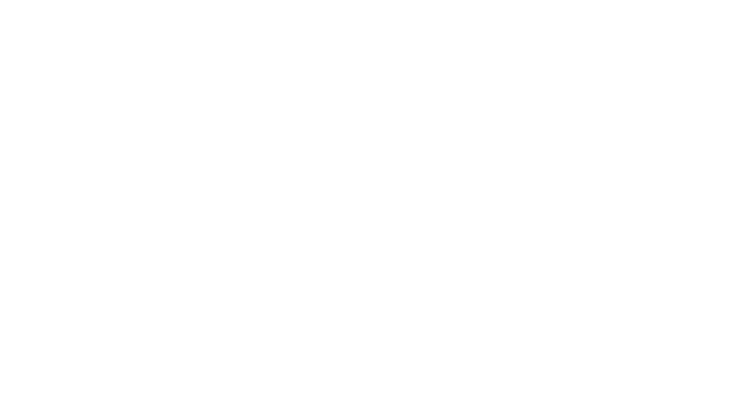
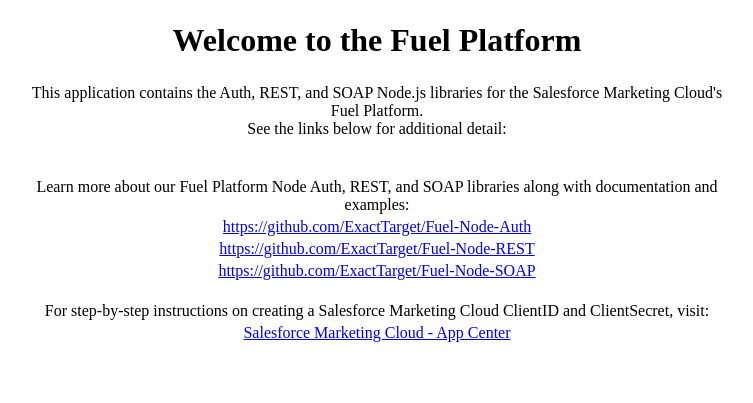
Before and after one commit to sarveshahuja/Demo-PHP, a PHP site: page /init/index.php in a window 1280 px wide. Before the commit the part shown is empty. Shown: the part 504-907 px from the top of the page, without its empty margins (263-1016 px from the left). Before the commit the page ends 22 px from the top, so only its background shows below. Run offline with PHP 8.4, Linux system fonts and the light colour scheme.

Commit message:
third commit

```diff
--- a/init/index.php
+++ b/init/index.php
@@ -1,8 +1,51 @@
+<!DOCTYPE html>
 <html>
- <head>
-  <title>PHP Test</title>
- </head>
- <body>
- <?php echo '<p>Hello World</p>'; ?>
- </body>
+  <head>
+    <title>Salesforce Marketing Cloud - Welcome to the Fuel Platform</title>
+    <link rel="stylesheet" type="text/css" href="./stylesheet.css">
+  </head>
+  <body>
+    <table width="100%">
+      <tr>
+        <td bgcolor="#7C868D" height="150" width="100%">
+          <table align="center" width="80%">
+            <tr>
+              <td align="left"><img src="http://image.s6.exacttarget.com/lib/fe9112727360007b77/m/1/SFMC_logo.png" style="width: 50%;"></td>
+            </tr>
+          </table>
+        </td>
+      </tr>
+      <tr>
+        <td bgcolor="#E98300" height="60" width="100%"></td>
+      </tr>
+    </table>
+    <table width="60%" align="center">
+      <tr>
+        <td align="center"><br>
+          <h1>Welcome to the Fuel Platform</h1>
+        </td>
+      </tr>
+      <tr>
+        <td align="center">This application contains the Auth, REST, and SOAP Node.js libraries for the Salesforce Marketing Cloud's Fuel Platform.<br>See the links below for additional detail:</td>
+      </tr>
+      <tr>
+        <td align="center"><br><br>Learn more about our Fuel Platform Node Auth, REST, and SOAP libraries along with documentation and examples:<br></td>
+      </tr>
+      <tr>
+        <td align="center"><a target="_blank" href="https://github.com/ExactTarget/Fuel-Node-Auth">https://github.com/ExactTarget/Fuel-Node-Auth</a></td>
+      </tr>
+      <tr>
+        <td align="center"><a target="_blank" href="https://github.com/ExactTarget/Fuel-Node-REST">https://github.com/ExactTarget/Fuel-Node-REST</a></td>
+      </tr>
+      <tr>
+        <td align="center"><a target="_blank" href="https://github.com/ExactTarget/Fuel-Node-SOAP">https://github.com/ExactTarget/Fuel-Node-SOAP</a></td>
+      </tr>
+      <tr>
+        <td align="center"><br>For step-by-step instructions on creating a Salesforce Marketing Cloud ClientID and ClientSecret, visit:</td>
+      </tr>
+      <tr>
+        <td align="center"><a target="_blank" href="http://code.exacttarget.com/apis-sdks/rest-api/using-app-center-to-get-an-api-key.html">Salesforce Marketing Cloud - App Center</a></td>
+      </tr>
+    </table>
+  </body>
 </html>
```
